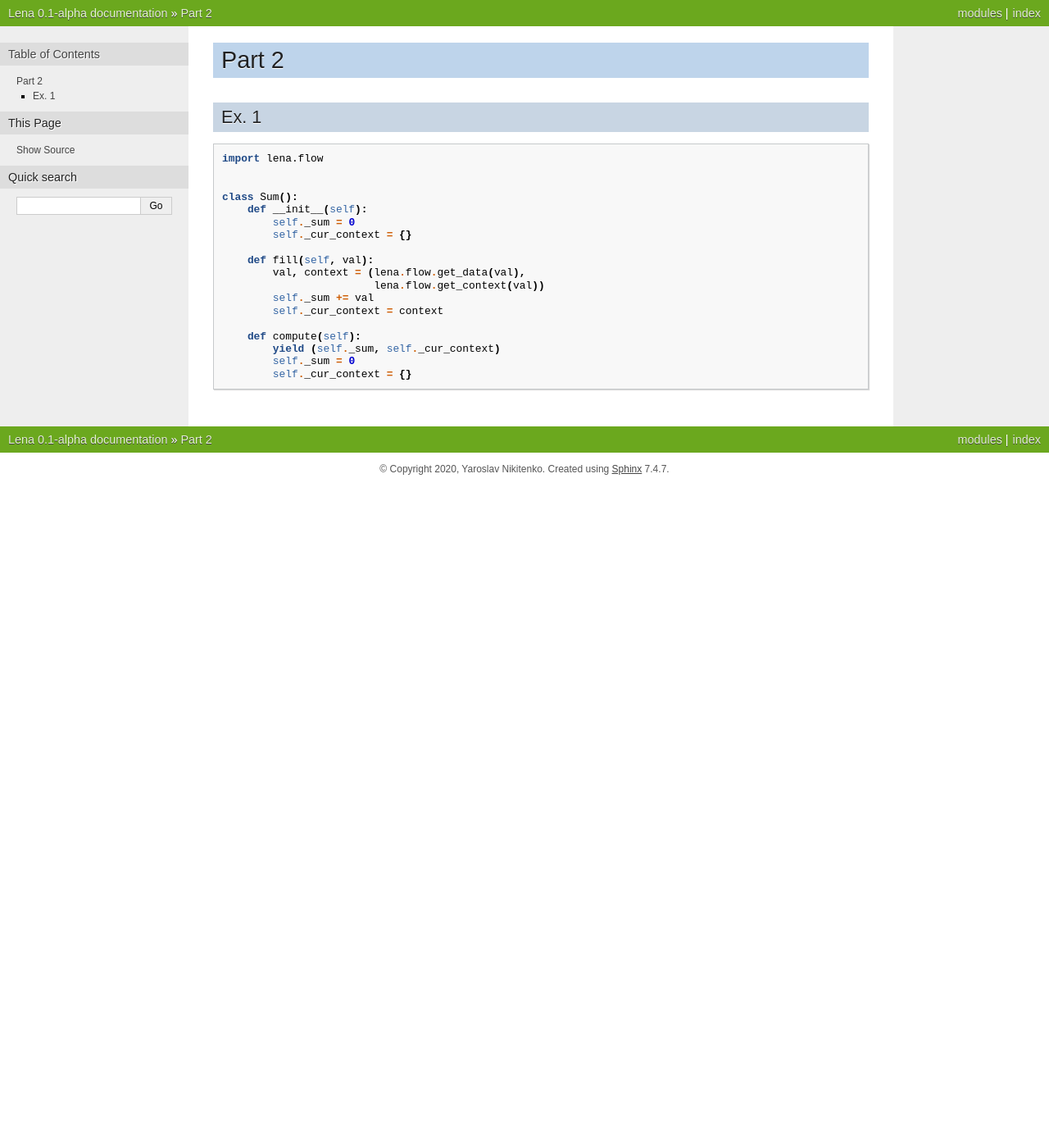
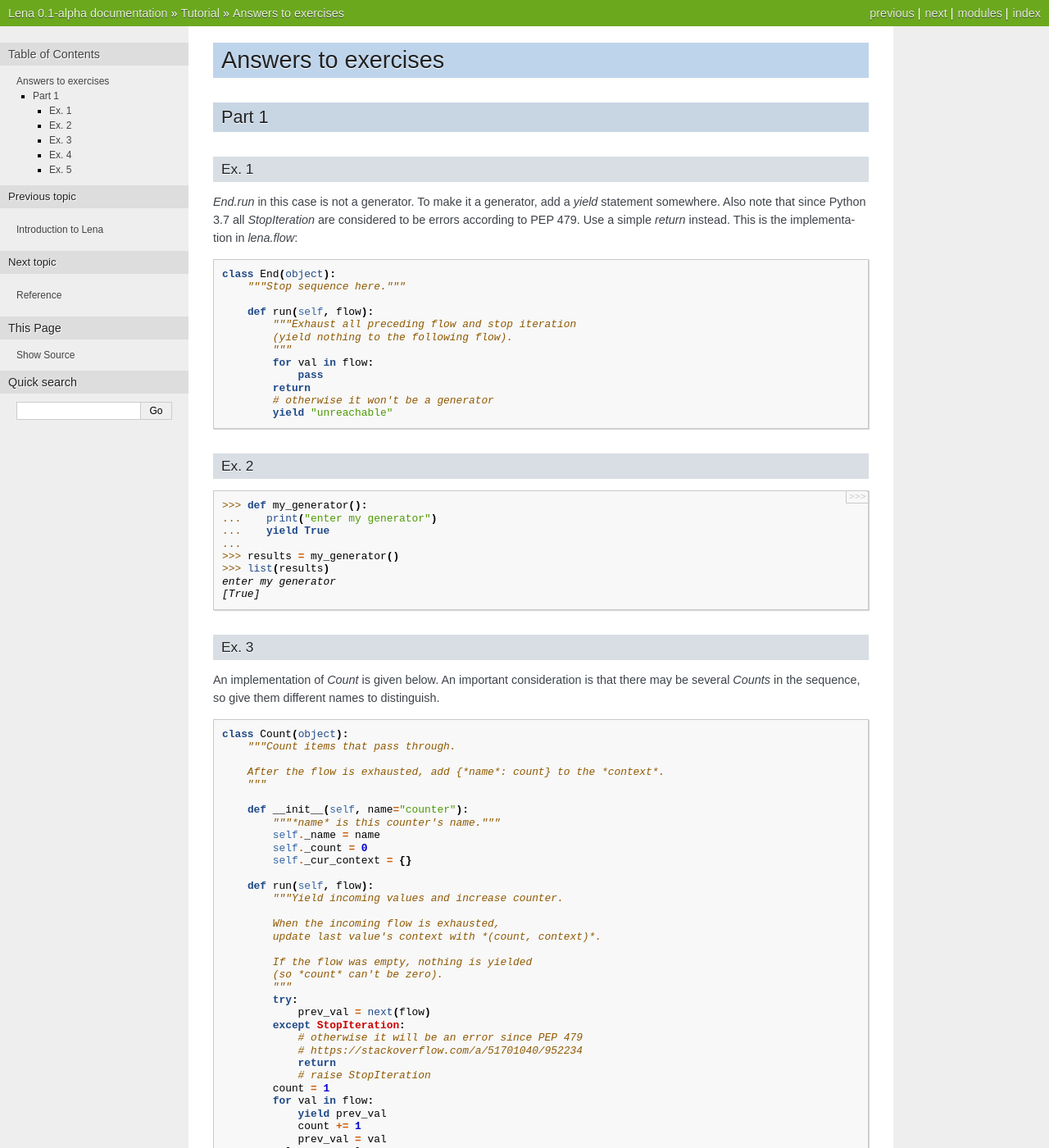
Before and after one commit to ynikitenko/lena, a Sphinx documentation site: the page built from docs/source/tutorial/answers.rst, in a window 1280 px wide and 1400 px high. Shown: the whole window at 82% size. Built offline with Sphinx 7.4.7, drawn with Linux system fonts in a browser that asks for light colours; comment, search, counter and statistics services are not loaded; some of the changed text lies outside the part shown.

Commit message:
Add answers to exercises. Add End tests.

```diff
--- a/docs/source/tutorial.rst
+++ b/docs/source/tutorial.rst
@@ -2,16 +2,16 @@ Tutorial
 ========
 
 .. toctree::
-   :maxdepth: 2
+   :maxdepth: 1
    :caption: Contents:
 
     Introduction <tutorial/1-introduction>
+    Answers to exercises <tutorial/answers>
 
 ..
     Split <tutorial/2-split>
     Split analysis into bins <tutorial/3_split_into_bins>
     Sequences and elements <tutorial/5_sequences_elements>
-    Answers to exercises <tutorial/answers>
 
 ..
    :numbered: - bullets still shown :
--- a/docs/source/tutorial/answers.rst
+++ b/docs/source/tutorial/answers.rst
@@ -1,24 +1,144 @@
-Part 2
+Answers to exercises
+====================
+Part 1
 ------
 Ex. 1
 ^^^^^
+*End.run* in this case is not a generator.
+To make it a generator, add a *yield* statement somewhere.
+Also note that since Python 3.7
+all *StopIteration* are considered to be errors
+according to PEP 479. Use a simple *return* instead.
+This is the implementation in *lena.flow*:
+
 .. code-block:: python
 
-    import lena.flow
+    class End(object):
+        """Stop sequence here."""
+
+        def run(self, flow):
+            """Exhaust all preceding flow and stop iteration
+            (yield nothing to the following flow).
+            """
+            for val in flow:
+                pass
+            return
+            # otherwise it won't be a generator
+            yield "unreachable"
+
+Ex. 2
+^^^^^
+.. code-block:: python
+
+    >>> def my_generator():
+    ...    print("enter my generator")
+    ...    yield True
+    ...
+    >>> results = my_generator()
+    >>> list(results)
+    enter my generator
+    [True]
+
+Ex. 3
+^^^^^
+An implementation of *Count* is given below.
+An important consideration is that there may be several *Counts*
+in the sequence, so give them different names to distinguish.
+
+.. code-block:: python
+
+    class Count(object):
+        """Count items that pass through.
+
+        After the flow is exhausted, add {*name*: count} to the *context*.
+        """
+
+        def __init__(self, name="counter"):
+            """*name* is this counter's name."""
+            self._name = name
+            self._count = 0
+            self._cur_context = {}
+
+        def run(self, flow):
+            """Yield incoming values and increase counter.
+
+            When the incoming flow is exhausted,
+            update last value's context with *(count, context)*.
+
+            If the flow was empty, nothing is yielded
+            (so *count* can't be zero).
+            """
+            try:
+                prev_val = next(flow)
+            except StopIteration:
+                # otherwise it will be an error since PEP 479
+                # https://stackoverflow.com/a/51701040/952234
+                return
+                # raise StopIteration
+            count = 1
+            for val in flow:
+                yield prev_val
+                count += 1
+                prev_val = val
+            val = prev_val
+            data, context = lena.flow.get_data(val), lena.flow.get_context(val)
+            context.update({self._name: count})
+            yield (data, context)
+
+Ex. 4
+^^^^^
+A simple output function could be the following:
+
+.. code-block:: python
+
+    def output(output_dir="output"):
+        writer = lena.output.Writer(output_dir)
+        s = lena.core.Sequence(
+            lena.output.HistToCSV(),
+            writer,
+            lena.context.Context(),
+            lena.output.RenderLaTeX(),
+            writer,
+            lena.output.LaTeXToPDF(),
+            lena.output.PDFToPNG(),
+        )
+        return s
+
+Then place *output()* in a sequence,
+and new initialized elements will be put there.
+
+This approach is terse, but less flexible and explicit.
+In practice verbosity of several output elements
+was never a problem for the author.
+
+Ex. 5
+^^^^^
+It is probably impossible in Python
+to stop a function and resume it at the given point.
+Inform the author if you know how to do that.
+
+..
+    Part 2
+    ------
+    Ex. 1
+    ^^^^^
+    .. code-block:: python
+
+        import lena.flow
 
 
-    class Sum():
-        def __init__(self):
-            self._sum = 0
-            self._cur_context = {}
+        class Sum():
+            def __init__(self):
+                self._sum = 0
+                self._cur_context = {}
 
-        def fill(self, val):
-            val, context = (lena.flow.get_data(val),
-                            lena.flow.get_context(val))
-            self._sum += val
-            self._cur_context = context
+            def fill(self, val):
+                val, context = (lena.flow.get_data(val),
+                                lena.flow.get_context(val))
+                self._sum += val
+                self._cur_context = context
 
-        def compute(self):
-            yield (self._sum, self._cur_context)
-            self._sum = 0
-            self._cur_context = {}
+            def compute(self):
+                yield (self._sum, self._cur_context)
+                self._sum = 0
+                self._cur_context = {}
```
Also changed, not shown: docs/source/tutorial/1-introduction.rst (+20 -19 lines), 2 other files.
